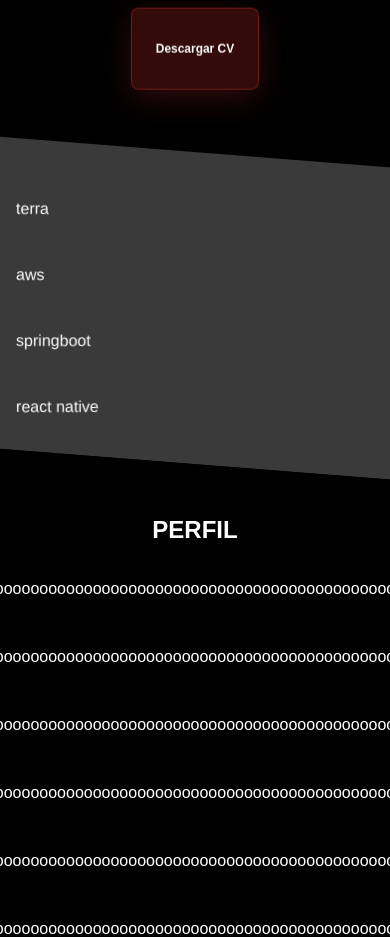
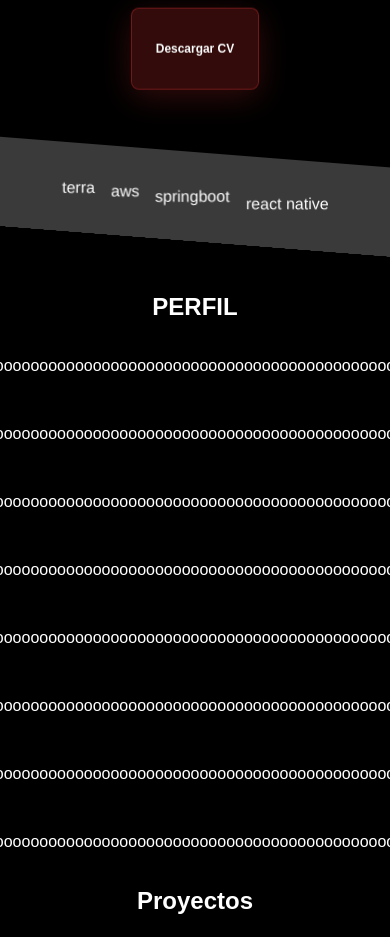
Before and after one commit to yeison-pati/portfolio, a plain HTML site: page index.html in a window 390 px wide. Shown: the part 800-1737 px from the top of the page. Drawn offline with Linux system fonts and the light colour scheme.

Commit message:
fix: list direction for mobiles

```diff
--- a/styles.css
+++ b/styles.css
@@ -176,7 +176,7 @@ section {
     justify-content: center;
     gap: 8rem;
     background-color: #3a3a3a;
-    padding: 2rem 1rem;
+    padding: 5%;
     flex-wrap: wrap;
     transform: skewY(4.5deg);
     overflow: hidden;
@@ -382,7 +382,6 @@ section {
     }
 
     .list {
-        flex-direction: column;
         gap: 1rem;
     }
 }
```
